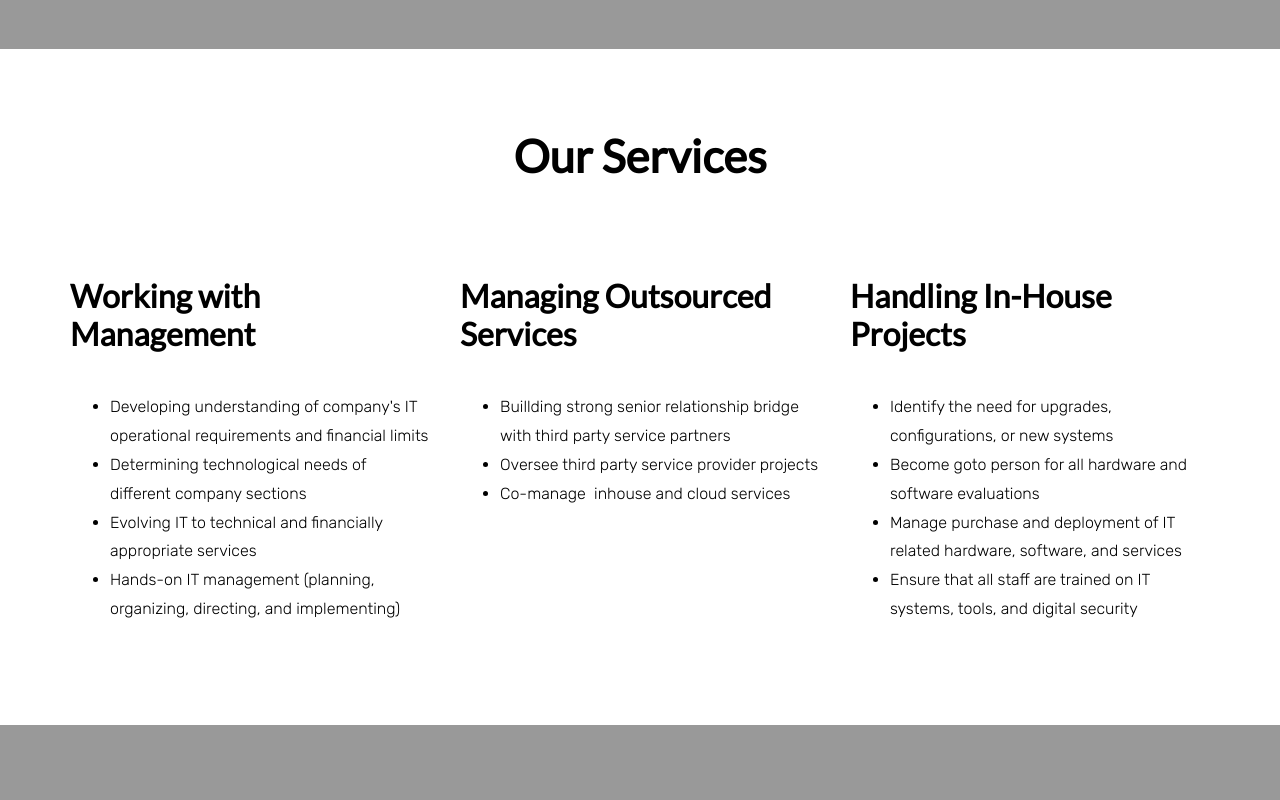
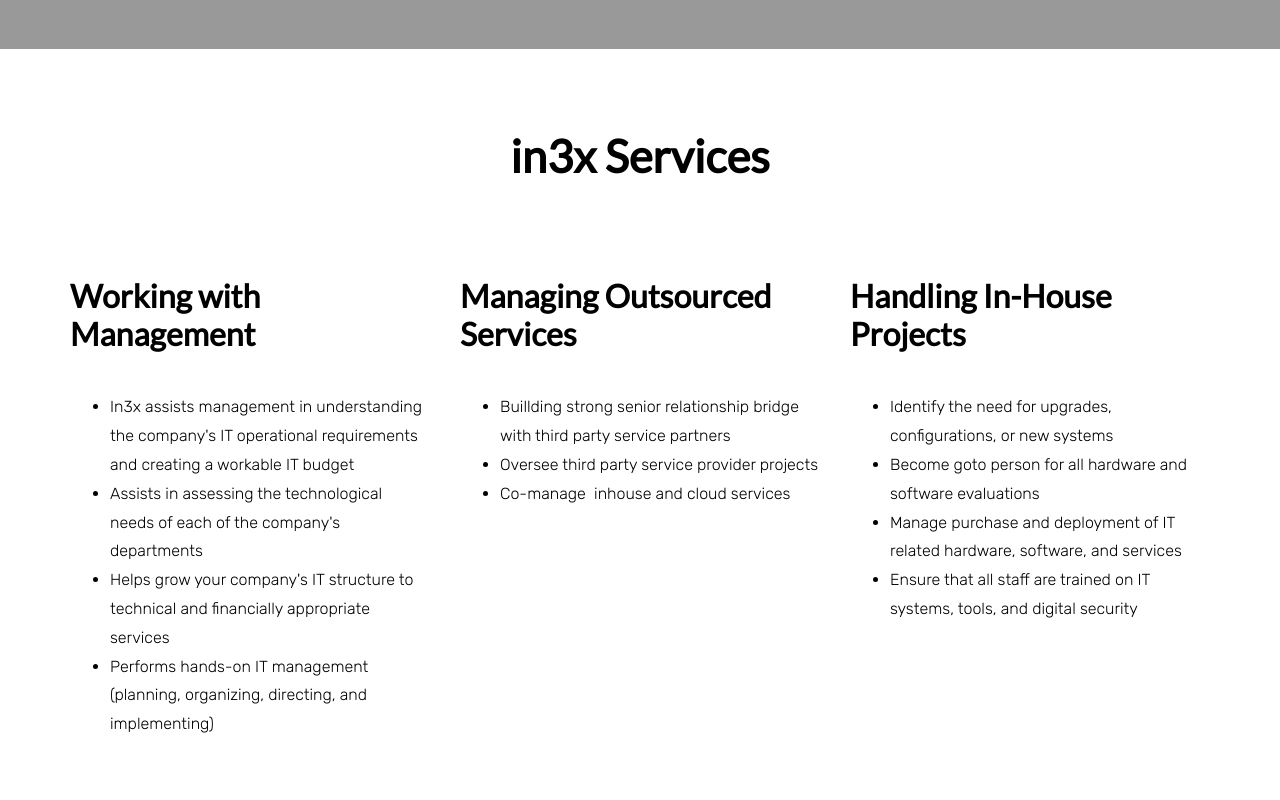
Before and after one commit to alsoeric/in3x_website, a website: page index.html in a window 1280 px wide. Shown: the part 1580-2380 px from the top of the page. Drawn offline with Linux system fonts and the light colour scheme; files whose address does not match are found by name.

Commit message:
jeff's rewording

```diff
--- a/index.html
+++ b/index.html
@@ -147,7 +147,7 @@
         <div class="container">
             <div class="row">
                 <div class="col-md-12 text-center mb50">
-                    <h2 class="mt0" id="services">Our Services</h2>
+                    <h2 class="mt0" id="services">in3x Services</h2>
                 </div>
             </div>
             <div class="row">
@@ -155,10 +155,10 @@
                     <p></p>
                     <h3 class="mt0 mb40">Working with Management</h3>
                     <ul>
-                        <li>Developing understanding of company's IT operational requirements and financial limits</li>
-                        <li>Determining technological needs of different company sections</li>
-                        <li>Evolving IT to technical and financially appropriate services</li>
-                        <li>Hands-on IT management (planning, organizing, directing, and implementing)</li>
+                        <li>In3x assists management in 	understanding the company's IT operational requirements and creating 	a workable IT budget</li>
+                        <li>Assists in assessing the 	technological needs of each of the company's departments</li>
+                        <li>Helps grow your company's IT 	structure to technical and financially appropriate services</li>
+                        <li>Performs hands-on IT management (planning, organizing, directing, and implementing)</li>
                     </ul>
                 </div>
                 <div class="col-md-4">
```
